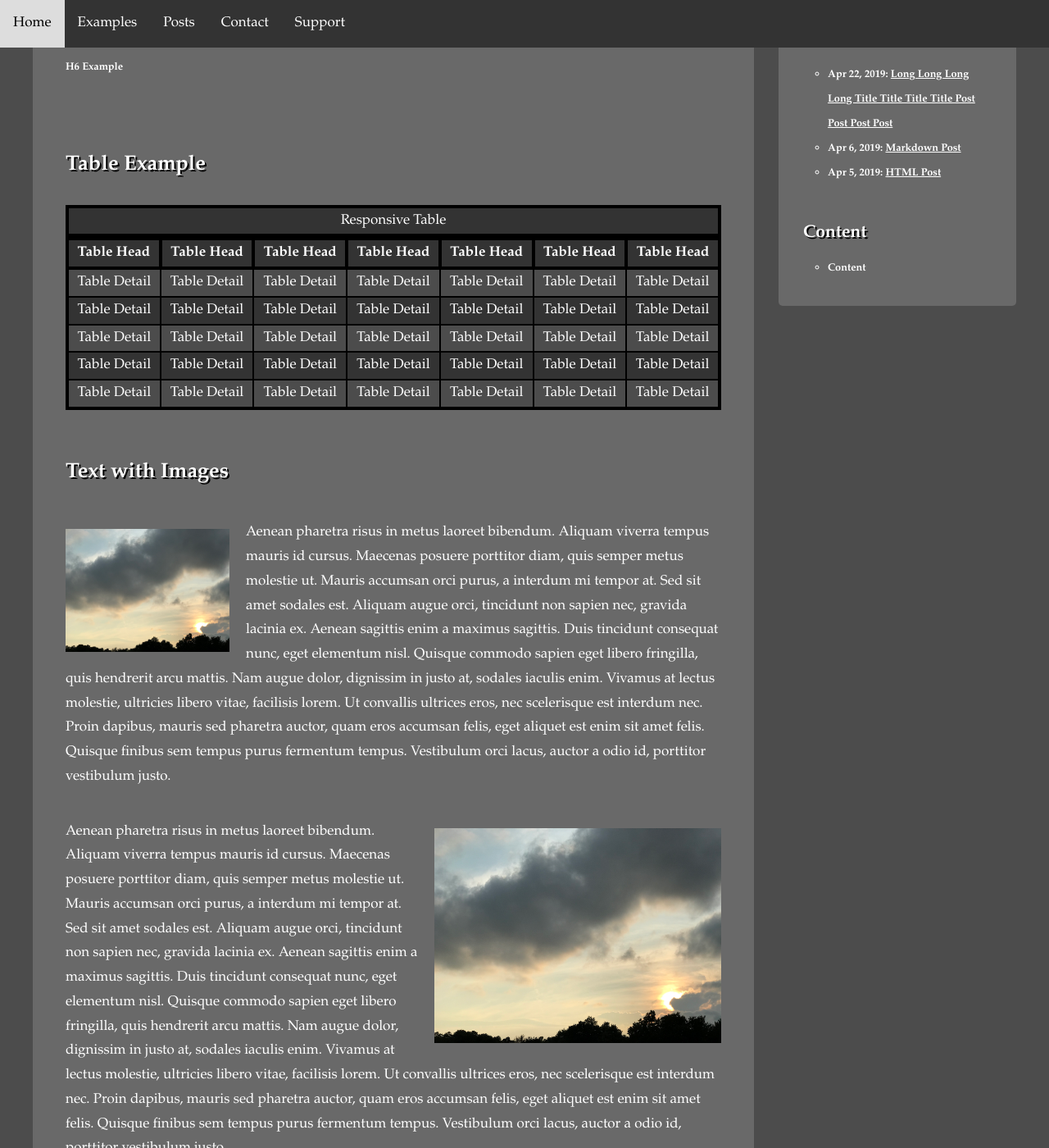
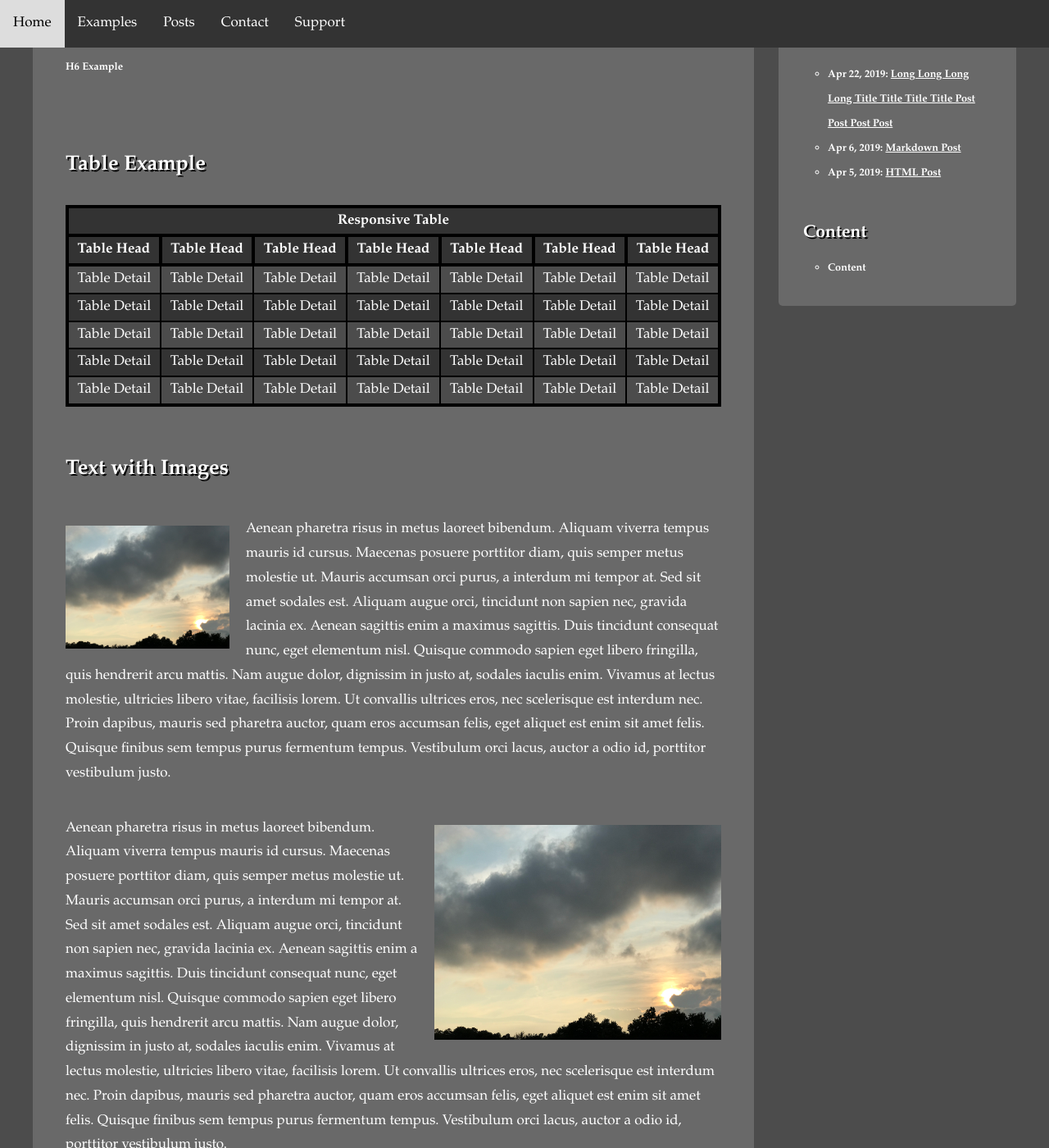
Before and after one commit to sutterj/jekylldark, a Jekyll site: the page built from pages/examples.html, in a window 1280 px wide and 1400 px high, scrolled down 398 px. Shown: the whole window at 82% size. Built offline with Jekyll 4.4.1, drawn with Linux system fonts in a browser that asks for light colours; nearby versions of some CDN libraries.

Commit message:
Update _table.scss

```diff
--- a/_sass/components/_table.scss
+++ b/_sass/components/_table.scss
@@ -11,9 +11,11 @@
     border-style: solid;
     border-width: 2px;
   }
+
   th {
     border-width: 4px;
   }
+
   tr:nth-child(odd) td {
     background-color: #4c4c4c;
   }
@@ -60,7 +62,8 @@
 caption {
   border-color: #000000;
   border-style: solid;
-  border-width: 4px;
+  border-width: 4px 4px 0 4px;
+  font-weight: bold;
   padding: 1px 5px 1px 5px;
 }
 
```
